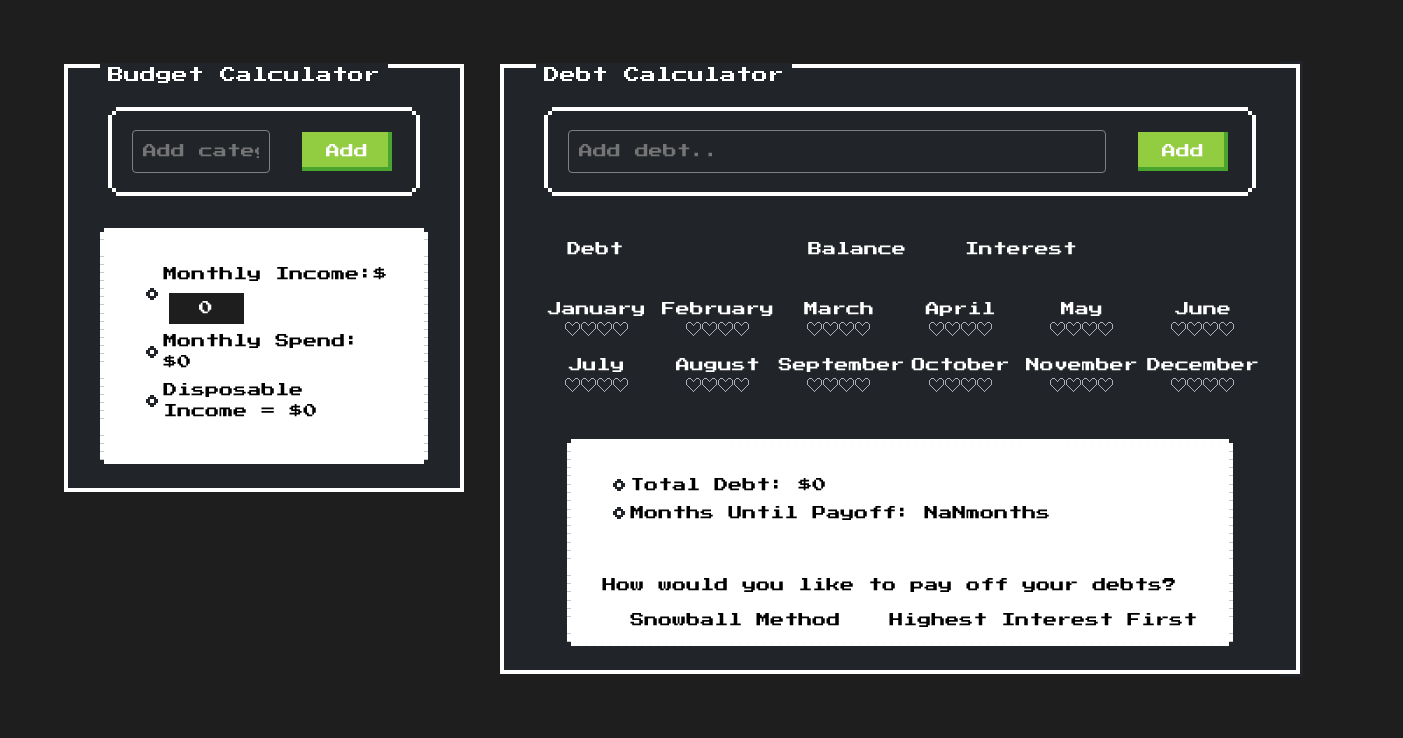
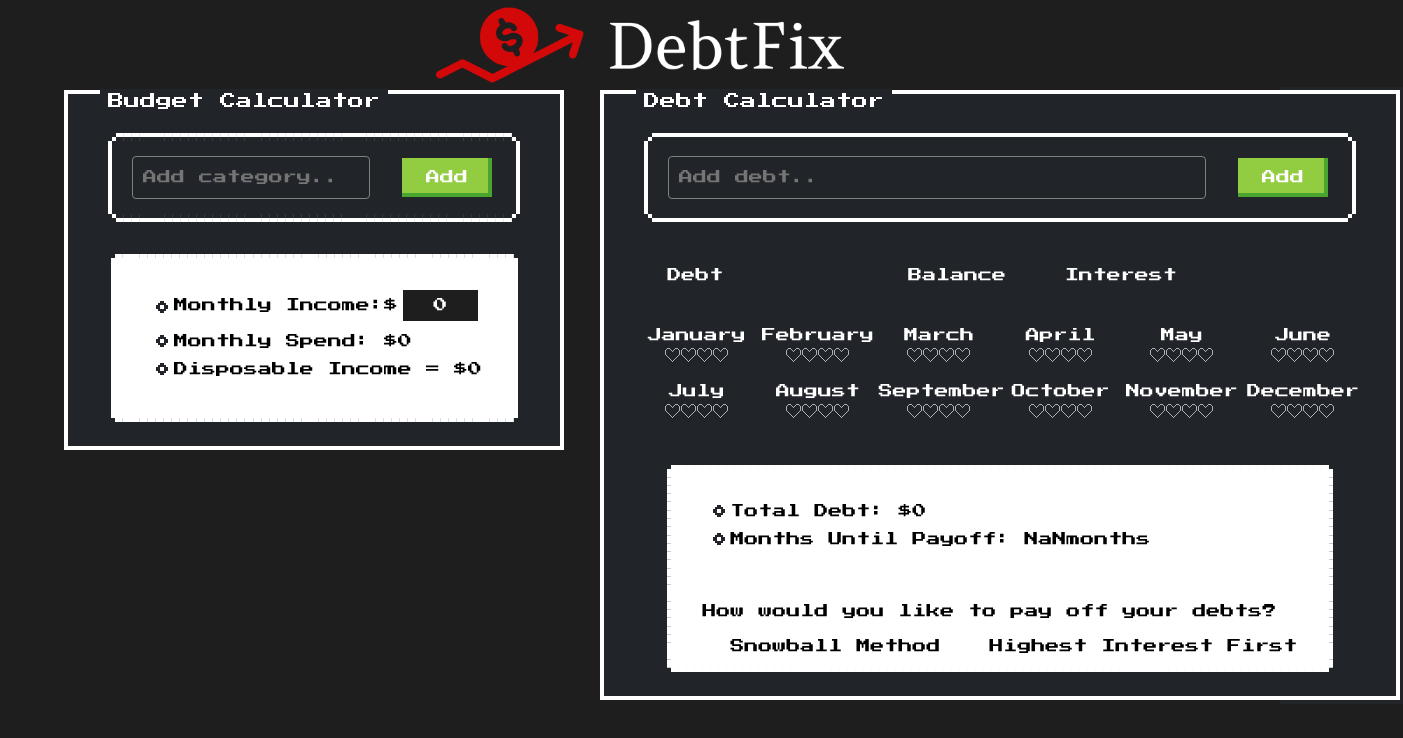
Before and after one commit to kyletucci/debt-fix, a React (Vite) app: page / in a window 1280 px wide. Shown: the top 738 px of the page, 1403 px wide, since content can reach past the window. Built offline with nearby package versions, Linux system fonts and the light colour scheme.

Commit message:
Added DebtFix logo to top of page

```diff
--- a/src/App.css
+++ b/src/App.css
@@ -15,11 +15,28 @@ html {
   padding: 0;
 }
 
+.main-container {
+  display: flex;
+  flex-direction: column;
+  justify-content: space-between;
+  align-items: center;
+  margin: 0;
+  padding: 0;
+}
+
+.app-logo {
+  width: 50%;
+  min-width: 500px;
+  max-width: 1000px;
+  margin: -8em 0;
+  padding: 0;
+}
+
 .nes-container.is-dark.with-title.budget-calculator {
   align-self: flex-start;
   justify-self: flex-start;
-  min-width: 400px;
   width: 50%;
+  min-width: 500px;
 }
 
 .nes-container.is-rounded.summary {
@@ -39,32 +56,6 @@ html {
   width: 100%;
   margin: 0;
   padding: 2em;
-}
-
-.spend-container {
-  font-size: 0.825rem;
-  margin-top: 2em;
-  width: 100%;
-  display: flex;
-  flex-direction: column;
-  align-items: center;
-  justify-content: space-between;
-}
-
-.spend-container > span {
-  width: 60%;
-  display: flex;
-  justify-content: space-between;
-  align-items: center;
-  margin-bottom: 1em;
-}
-
-.spend-container > span > p {
-  margin: auto 0;
-}
-
-.spend-container > .monthly-income {
-  margin-bottom: 0.5em;
 }
 
 .monthly-income {
--- a/src/App.jsx
+++ b/src/App.jsx
@@ -28,6 +28,8 @@ function App() {
   };
 
   return (
+    <div className="main-container">
+      <img className="app-logo" src="src/assets/cover.png" alt="debtfix logo" />
       <div className="app-container">
         <BudgetCalculator
           setAndSaveDisposableIncome={setAndSaveDisposableIncome}
@@ -35,6 +37,7 @@ function App() {
         />
         <DebtCalculator disposableIncome={disposableIncome} />
       </div>
+    </div>
   );
 }
 
```
Also changed, not shown: src/assets/cover.png (added). Lines whose indentation alone changed are shown as unchanged.
